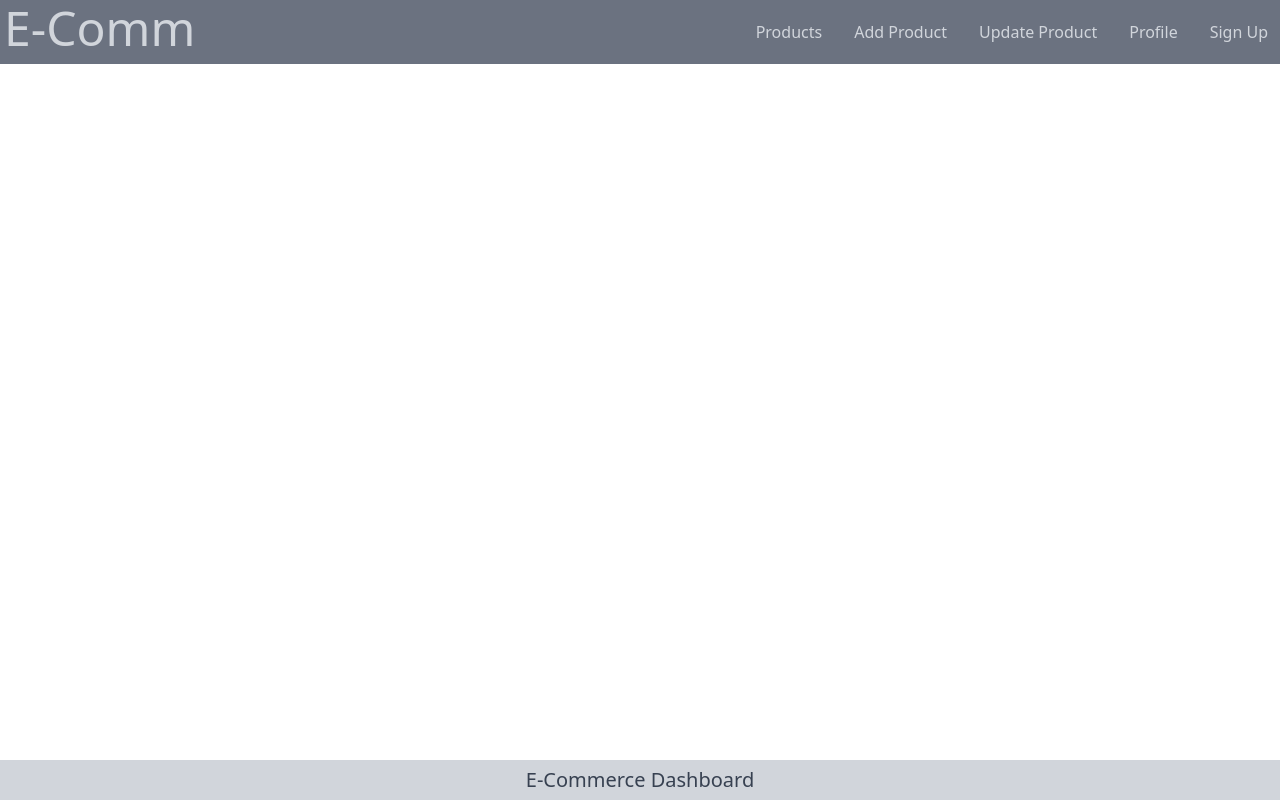
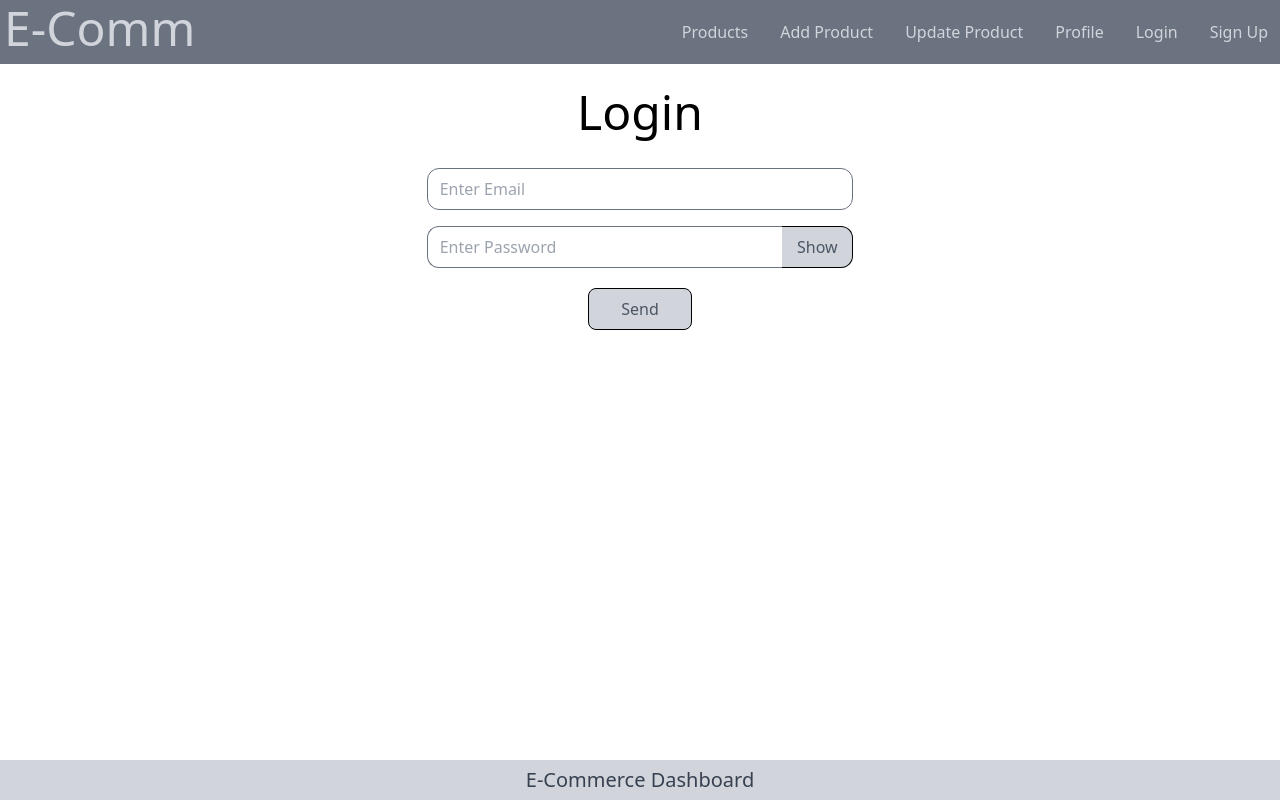
Before and after one commit to DhyanMPatel/E-Comm-Dashboard, a React (Create React App) app in the folder front-end/: page /login in a window 1280 px wide. Built offline with nearby package versions, Linux system fonts and the light colour scheme.

Commit message:
Create Login Comm UI

```diff
--- a/front-end/src/App.js
+++ b/front-end/src/App.js
@@ -4,6 +4,7 @@ import Nav from './components/Navbar';
 import Footer from './components/Footer';
 import SignUp from './components/SignUp';
 import PrivateRoute from './components/PrivateRoute';
+import Login from './components/Login';
 
 function App() {
   return (
@@ -20,6 +21,8 @@ function App() {
             <Route path='/profile' element={<h1 className="p-4 text-2xl">Profile Page</h1>} />
           </Route>
 
+          <Route path='/login' element={<Login />} />
+
           <Route path='/signup' element={<SignUp />} />
         </Routes>
       </BrowserRouter>
--- /dev/null
+++ b/front-end/src/components/Login.js
@@ -0,0 +1,38 @@
+import React, { useState } from "react";
+
+const Login = () => {
+    const [email, setEmail] = useState('');
+    const [password, setPassword] = useState('');
+
+    const Submit =(e)=>{
+        e.preventDefault();
+        console.log(email, password);
+    }
+
+    const seeOrNot = () => {
+        const input = document.getElementById('Password');
+        const btn = document.getElementById('Btn');
+        if (input.type === "password") {
+            input.type = "text";
+            btn.innerHTML = "Hide";
+        } else {
+            input.type = "password";
+            btn.innerHTML = "Show";
+        }
+    }
+    return (
+        <form className="flex flex-col items-center" onSubmit={Submit}>
+            <h1 className='block text-5xl text-center p-6 '>Login</h1>
+
+            <input className='Input' type='email' placeholder='Enter Email' value={email} onChange={(e) => setEmail(e.target.value)} />
+            <div className='Input border-none p-0 flex '>
+                <input id='Password' autoComplete="true" className='Input m-0 w-10/12 rounded-tr-none rounded-br-none border-r-0' type="password" placeholder='Enter Password' value={password} onChange={(e) => setPassword(e.target.value)} />
+                <button type="button" id="Btn" className='btn-toggle w-2/12 focus:shadow-lg' onClick={() => seeOrNot()}>Show</button>
+            </div>
+
+            <button className='btn-primary'>Send</button>
+        </form>
+    )
+}
+
+export default Login;
--- a/front-end/src/components/Navbar.js
+++ b/front-end/src/components/Navbar.js
@@ -4,7 +4,8 @@ const Nav = () => {
     const auth = localStorage.getItem('user')
 
     const navigate = useNavigate();            // rerender this and check any thing is remaining to rerender?
-    const logout = () =>{
+
+    const logout = () => {
         localStorage.removeItem('user');       // remove user
         navigate('/signup')                    // Navigate to Sign Up page
     }
@@ -16,6 +17,7 @@ const Nav = () => {
                 <li className="NavLink"><Link to='/add'>Add Product</Link></li>
                 <li className="NavLink"><Link to='/update'>Update Product</Link></li>
                 <li className="NavLink"><Link to='/profile'>Profile</Link></li>
+                <li className="NavLink"><Link to='/login'>Login</Link></li>
                 <li className="NavLink pr-1">
                     {auth ?
                         <Link onClick={logout} to='/signup'>Logout</Link>   /// when u click on Logout button it will autometically navigate to Signup and delete previous user
--- a/front-end/src/index.css
+++ b/front-end/src/index.css
@@ -24,7 +24,7 @@
         @apply block w-1/3 mx-2 my-2 px-3 py-2 border border-gray-500 rounded-xl focus:outline-none focus:drop-shadow-lg
     }
     .btn-primary{
-        @apply bg-gray-300 text-gray-600 my-3 px-3 py-2 border border-black rounded-lg active:px-2 active:py-1
+        @apply bg-gray-300 text-gray-600 my-3 px-8 py-2 border border-black rounded-lg active:px-2 active:py-1
     }
     .btn-toggle{
         @apply bg-gray-300 text-gray-600 m-0 rounded-tl-none rounded-tr-xl rounded-br-xl rounded-bl-none  border border-black border-l-0
```
